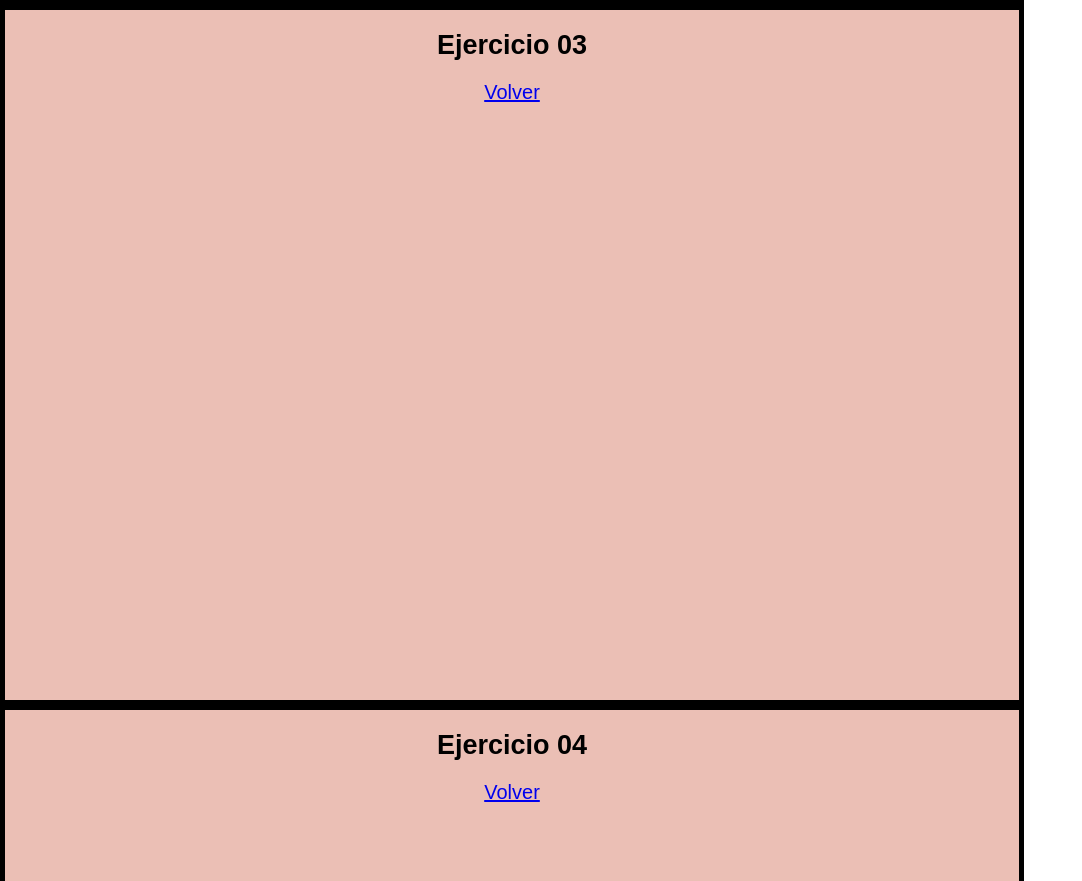
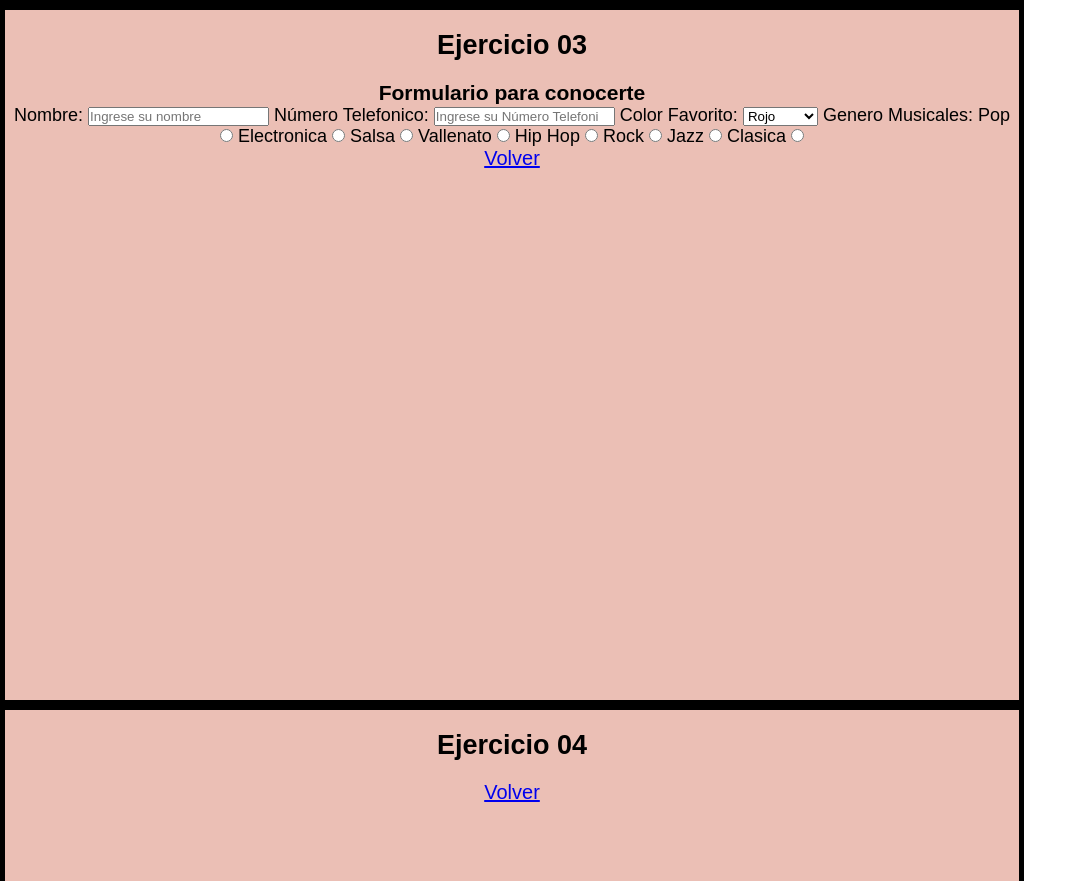
Before and after one commit to xiquiro02/BEM_Practica-, a plain HTML site: page index.html in a window 1280 px wide. Shown: the part 2367-3248 px from the top of the page, without its empty margins (0-1082 px from the left). Drawn offline with Linux system fonts and the light colour scheme.

Commit message:
Se crea el formulario del Ejercicio 03

```diff
--- a/index.html
+++ b/index.html
@@ -56,8 +56,41 @@
             </div>
             <div class="main__ejercicios" id="03ACTIVIDAD">
                 <h2 class="main__titulo">Ejercicio 03</h2>
-                <form>
-
+                <h3>Formulario para conocerte</h3>
+                <form method="get" enctype="multipart/form-data" class="formulario">
+                    <label class="formulario__name">Nombre:</label>
+                    <input type="text" name="nombre" placeholder="Ingrese su nombre" required>
+                    <label class="formulario__name">Número Telefonico:</label>
+                    <input type="number" name="numero" placeholder="Ingrese su Número Telefonico" required>
+                    <label class="formulario__name">Color Favorito:</label>
+                    <select name="color">
+                        <option>Rojo</option>
+                        <option>Azul</option>
+                        <option>Amarillo</option>
+                        <option>Verde</option>
+                        <option>Negro</option>
+                        <option>Morado</option>
+                        <option>Naranja</option>
+                        <option>Dorado</option>
+                        <option>Plateado</option>
+                    </select>
+                    <label class="formulario__name">Genero Musicales:</label>
+                    <label for="femenino">Pop</label>
+                    <input type="radio" value="pop" name="genero" id="pop">
+                    <label for="masculino">Electronica</label>
+                    <input type="radio" value="Electro" name="genero" id="electronica">
+                    <label for="masculino">Salsa</label>
+                    <input type="radio" value="Sal" name="genero" id="salsa">
+                    <label for="masculino">Vallenato</label>
+                    <input type="radio" value="Vallen" name="genero" id="vallenato">
+                    <label for="femenino">Hip Hop</label>
+                    <input type="radio" value="Hip" name="genero" id="hip hop">
+                    <label for="masculino">Rock</label>
+                    <input type="radio" value="Roc" name="genero" id="rock">
+                    <label for="masculino">Jazz</label>
+                    <input type="radio" value="Jaz" name="genero" id="jazz">
+                    <label for="masculino">Clasica</label>
+                    <input type="radio" value="Clas" name="genero" id="clasica">
                 </form>
                 <a href="#Volver" class="main__volver">Volver</a>
             </div>
```
